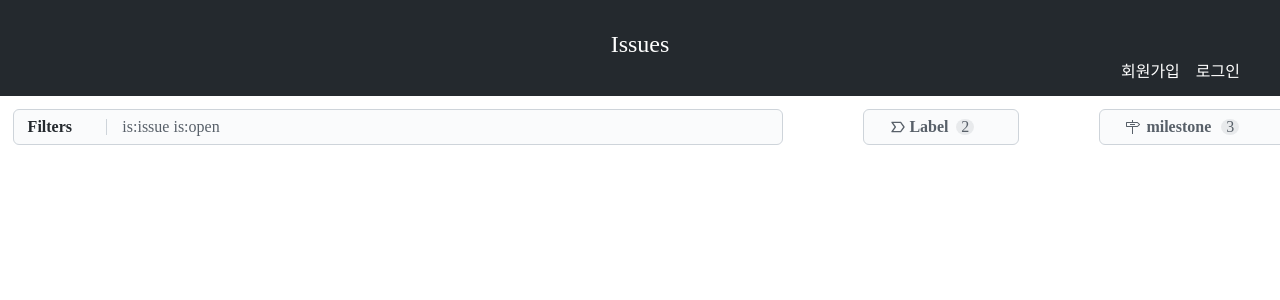
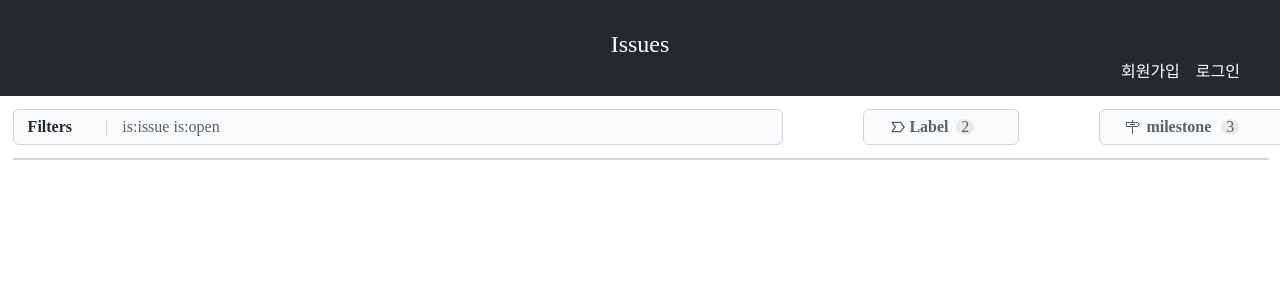
Before and after one commit to boostcamp-2020/IssueTracker-15, a React app in the folder web/client/: page /issue in a window 1280 px wide. Shown: the top 300 px of the page. Built offline with nearby package versions, Linux system fonts and the light colour scheme.

Commit message:
feat    : :zap:️ issue-form component 작성/ view에 추가
1. issueForm component 작성
2. view 에 추가

```diff
--- /dev/null
+++ b/web/client/src/components/issue-form/index.tsx
@@ -0,0 +1,9 @@
+import React, { useState } from "react";
+import * as S from "./style";
+
+// { "제목 " : {{"title" : ~}, {"content" : [] }};
+function issueForm() {
+  return <S.IssueForm></S.IssueForm>;
+}
+
+export default issueForm;
--- /dev/null
+++ b/web/client/src/components/issue-form/style.tsx
@@ -0,0 +1,13 @@
+import styled from "styled-components";
+
+export const IssueForm = styled.div`
+  width: 92%;
+  border: 1px solid #ced4da;
+  align-items: center;
+  border-radius: 6px;
+  background-color: #f6f8fa;
+  color: #24292e;
+  margin: 1%;
+  padding-right: 3%;
+  padding-left: 3%;
+`;
--- a/web/client/src/views/issue.tsx
+++ b/web/client/src/views/issue.tsx
@@ -1,9 +1,11 @@
 import React from "react";
 import IssueFilterBar from "../components/issue-filter-bar";
+import IssueForm from "../components/issue-form";
 const IssuePage = () => {
   return (
     <>
       <IssueFilterBar />
+      <IssueForm />
     </>
   );
 };
```
Also changed, not shown: web/client/src/components/issue-form/content/index.tsx (added), web/client/src/components/issue-form/content/style.tsx (added), web/client/src/components/issue-form/header/style.tsx (added).
